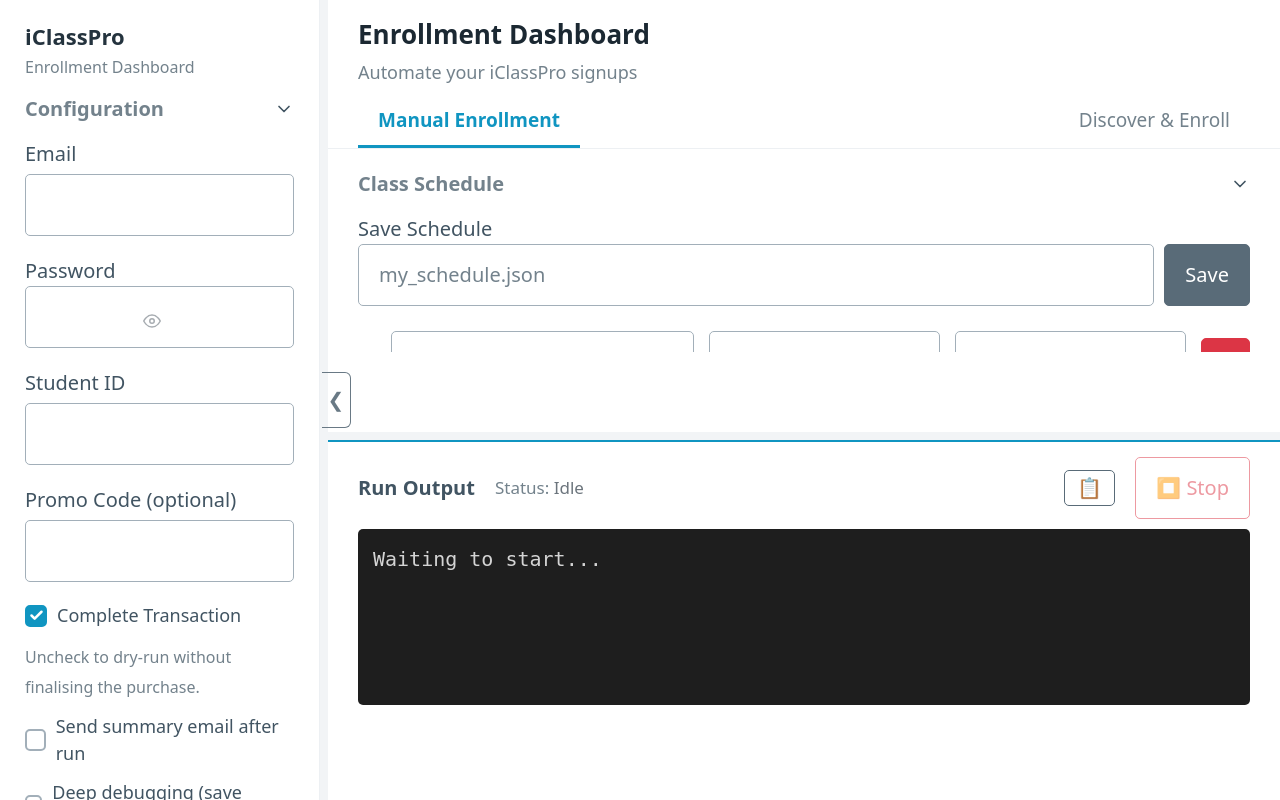
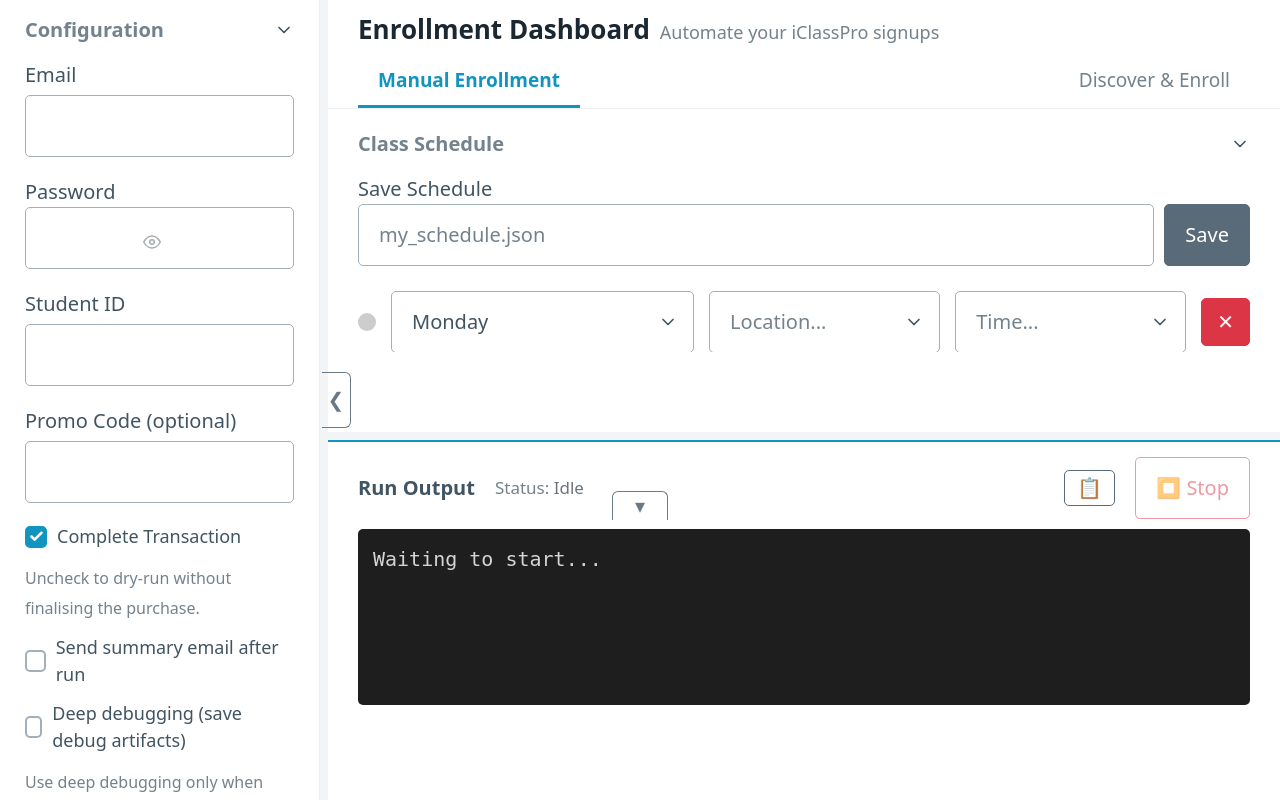
Before and after one commit to johnmarcovici/iclasspro-driver, a FastAPI app: page / in a window 1280 px wide. Run offline with FastAPI, Linux system fonts and the light colour scheme.

Commit message:
fix: compact dashboard header and remove duplicate title
Reduce top-of-page UI chrome by rendering the main title/subtitle on one line and removing the redundant sidebar heading, while keeping layout behavior and controls intact.

Co-authored-by: Cursor <cursoragent@cursor.com>

```diff
--- a/templates/index.html
+++ b/templates/index.html
@@ -51,19 +51,8 @@
         .splitter.splitter-col { cursor: col-resize; }
         .splitter.splitter-row { cursor: row-resize; }
 
-        .sidebar h2 {
-            margin: 0 0 0.25rem 0;
-            font-size: 1.1rem;
-        }
-        .sidebar h2 small {
-            display: block;
-            font-weight: normal;
-            color: var(--muted-color);
-            font-size: 0.8rem;
-            margin-top: 0.1rem;
-        }
-
         .sidebar details { margin-top: 1rem; }
+        .sidebar details:first-of-type { margin-top: 0; }
         .sidebar details summary { font-weight: 600; cursor: pointer; }
 
         .sidebar .grid { display: block; }
@@ -79,12 +68,19 @@
         }
 
         .page-header {
-            padding: 0.75rem 1.5rem 0;
+            padding: 0.5rem 1.5rem 0;
             border-bottom: 1px solid var(--muted-border-color);
             background: var(--background-color);
         }
-        .page-header h1 { margin: 0 0 0.25rem 0; font-size: 1.3rem; }
-        .page-header .subtitle { color: var(--muted-color); font-size: 0.9rem; margin-bottom: 0.5rem; }
+        .page-header .title-row {
+            display: flex;
+            align-items: baseline;
+            gap: 0.5rem;
+            margin-bottom: 0.35rem;
+            flex-wrap: wrap;
+        }
+        .page-header h1 { margin: 0; font-size: 1.3rem; }
+        .page-header .subtitle { color: var(--muted-color); font-size: 0.9rem; margin: 0; }
 
         .tab-nav {
             display: flex;
@@ -107,8 +103,32 @@
             opacity: 0.9;
         }
         .sidebar-edge-toggle:hover { opacity: 1; }
+        .run-panel-edge-toggle {
+            position: fixed;
+            left: 50%;
+            bottom: var(--run-panel-height);
+            transform: translateX(-50%);
+            z-index: 1200;
+            width: 2.8rem;
+            height: 1.45rem;
+            margin: 0;
+            padding: 0;
+            border-radius: 6px 6px 0 0;
+            border-bottom: 0;
+            font-size: 1rem;
+            line-height: 1;
+            opacity: 0.9;
+        }
+        .run-panel-edge-toggle:hover { opacity: 1; }
+        .main.run-panel-collapsed .run-panel {
+            display: none;
+        }
+        .main.run-panel-collapsed #log-splitter {
+            display: none;
+        }
         @media (max-width: 900px) {
             .sidebar-edge-toggle { display: none; }
+            .run-panel-edge-toggle { display: none; }
         }
         .tab-btn {
             background: none;
@@ -314,13 +334,17 @@
         aria-expanded="true"
         title="Toggle configuration sidebar"
     >❮</button>
+    <button
+        id="toggle-run-panel-edge"
+        class="secondary outline run-panel-edge-toggle"
+        type="button"
+        onclick="toggleRunPanel()"
+        aria-expanded="true"
+        title="Toggle run output panel"
+    >▾</button>
     <div class="app-shell">
         <!-- ===== Sidebar: Configuration + Saved Schedules ===== -->
         <aside class="sidebar">
-            <h2>iClassPro
-                <small>Enrollment Dashboard</small>
-            </h2>
-
             <details open>
                 <summary>Configuration</summary>
                 <div class="grid" style="margin-top: 0.5rem;">
@@ -379,8 +403,10 @@
         <!-- ===== Main pane ===== -->
         <main class="main">
             <header class="page-header">
-                <h1>Enrollment Dashboard</h1>
-                <p class="subtitle">Automate your iClassPro signups</p>
+                <div class="title-row">
+                    <h1>Enrollment Dashboard</h1>
+                    <p class="subtitle">Automate your iClassPro signups</p>
+                </div>
                 <nav class="tab-nav">
                     <button id="tab-btn-manual" class="tab-btn active" onclick="switchTab('manual', this)">Manual Enrollment</button>
                     <button id="tab-btn-discover" class="tab-btn" onclick="switchTab('discover', this)">Discover &amp; Enroll</button>
@@ -557,7 +583,8 @@
         const uiStorageKeys = {
             sidebarWidth: 'iclasspro.sidebarWidth',
             runPanelHeight: 'iclasspro.runPanelHeight',
-            sidebarCollapsed: 'iclasspro.sidebarCollapsed'
+            sidebarCollapsed: 'iclasspro.sidebarCollapsed',
+            runPanelCollapsed: 'iclasspro.runPanelCollapsed'
         };
 
         function isWorkflowRunning() {
@@ -573,6 +600,9 @@
             initResizableLayout();
             applySidebarCollapsedState(
                 localStorage.getItem(uiStorageKeys.sidebarCollapsed) === '1'
+            );
+            applyRunPanelCollapsedState(
+                localStorage.getItem(uiStorageKeys.runPanelCollapsed) === '1'
             );
             renderSidebarSchedulesList();
             setupConfigAutosave();
@@ -677,6 +707,24 @@
             const appShell = document.querySelector('.app-shell');
             const collapsed = appShell && appShell.classList.contains('sidebar-collapsed');
             applySidebarCollapsedState(!collapsed);
+        }
+
+        function applyRunPanelCollapsedState(collapsed) {
+            const main = document.querySelector('.main');
+            const edgeBtn = document.getElementById('toggle-run-panel-edge');
+            if (!main || !edgeBtn) return;
+            main.classList.toggle('run-panel-collapsed', !!collapsed);
+            edgeBtn.setAttribute('aria-expanded', collapsed ? 'false' : 'true');
+            edgeBtn.innerText = collapsed ? '▴' : '▾';
+            edgeBtn.title = collapsed ? 'Show run output panel' : 'Hide run output panel';
+            edgeBtn.style.bottom = collapsed ? '0' : 'var(--run-panel-height)';
+            localStorage.setItem(uiStorageKeys.runPanelCollapsed, collapsed ? '1' : '0');
+        }
+
+        function toggleRunPanel() {
+            const main = document.querySelector('.main');
+            const collapsed = main && main.classList.contains('run-panel-collapsed');
+            applyRunPanelCollapsedState(!collapsed);
         }
 
         function togglePassword() {
```
Also changed, not shown: app.py (+5 -7 lines).
